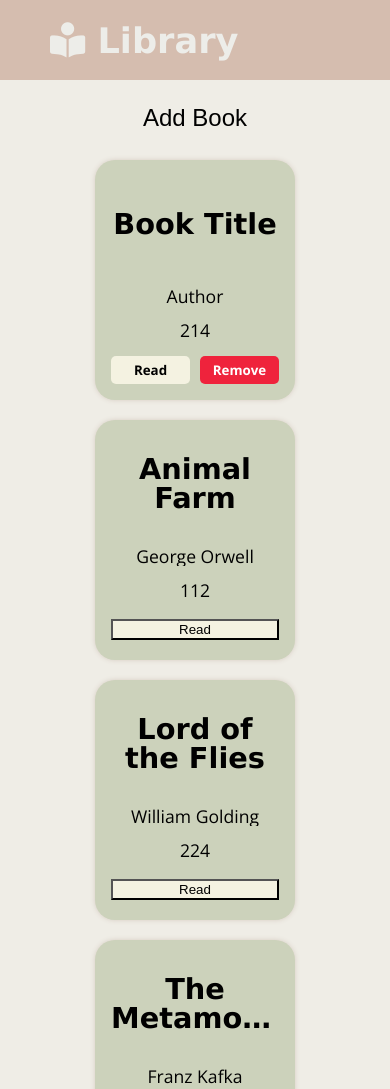
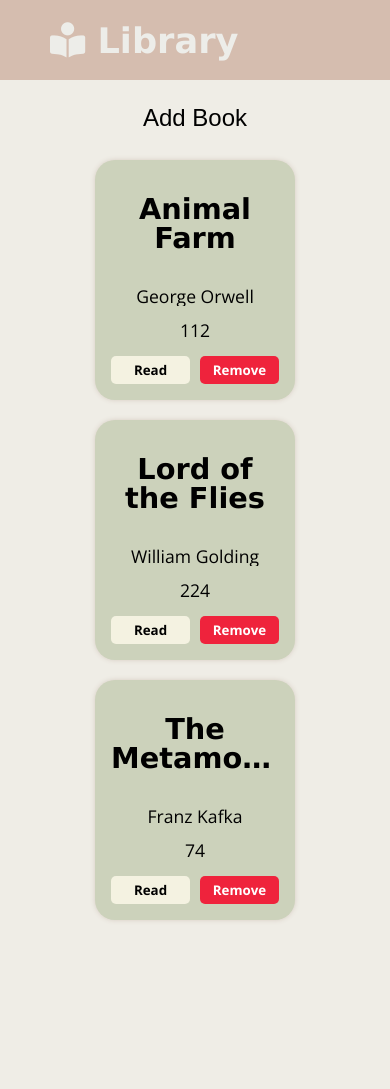
Before and after one commit to macl1214/library, a plain HTML site: page index.html in a window 390 px wide. Shown: the top 1089 px of the page. After the commit the page ends 1000 px from the top, so only its background shows below. Drawn offline with nearby package versions, Linux system fonts and the light colour scheme; a web font is replaced by a local one.

Commit message:
Add remove button functionality, update styling, and fix add book bug
Updated styling for read button when in not-read state. Fixed bug with submitting new book where variable was incorrect

```diff
--- a/css/stylesheet.css
+++ b/css/stylesheet.css
@@ -66,11 +66,13 @@ table {
   --logo-color: #edede9;
   --header-btn: #fbfaf8;
   --content-bg: #efede6;
+
   --book-card-bg: #ccd2bb;
   --has-read-btn-bg: #f4f2e1;
-  --not-read-btn-bg: #e63946;
+  --not-read-btn-bg: #c88f86;
   --remove-btn-bg: #ef233c;
   --remove-btn-font-color: #ffffff;
+
   --book-form-bg: #fdfcf7;
 }
 
--- a/index.html
+++ b/index.html
@@ -32,7 +32,7 @@
   </div>
   <div class="content">
     <button class="add-book-btn">Add Book</button>
-    <div class="book-card">
+    <!-- <div class="book-card">
       <div class="title-block">
         <span class="title">Book Title</span>
       </div>
@@ -44,7 +44,7 @@
       <div class="book-options">
         <button type="button" class="read-btn hasRead">Read</button>
         <button type="button" class="remove-btn">Remove</button>
-      </div>
+      </div> -->
     </div>
   </div>
 
--- a/js/script.js
+++ b/js/script.js
@@ -1,21 +1,21 @@
 /** Variables */
 
 // Element variables
-const content = document.querySelector('.content');
-const addBtn = document.querySelector('.add-book-btn');
-const bookFormCont = document.querySelector('.add-book-container');
-const bookForm = document.querySelector(".add-book-form");
-const closeBookForm = document.querySelector('.add-book-form .close-btn');
-const bookFormSubmitBtn = document.querySelector('.form-submit');
-const titleInput = document.querySelector('#title');
-const authorInput = document.querySelector('#author');
-const pagesInput = document.querySelector('#pages');
-const readFlag = document.querySelector('#read');
-const formError = document.querySelector('.form-error');
+// const content = document.querySelector('.content');
+// const addBtn = document.querySelector('.add-book-btn');
+// const bookFormCont = document.querySelector('.add-book-container');
+// const bookForm = document.querySelector(".add-book-form");
+// const closeBookForm = document.querySelector('.add-book-form .close-btn');
+// const bookFormSubmitBtn = document.querySelector('.form-submit');
+// const titleInput = document.querySelector('#title');
+// const authorInput = document.querySelector('#author');
+// const pagesInput = document.querySelector('#pages');
+// const readFlag = document.querySelector('#read');
+// const formError = document.querySelector('.form-error');
 
 // Library storage variables
-let myLibrary = [];
-let numOfBooks = 0;
+// let myLibrary = [];
+// let numOfBooks = 0;
 
 
 /** Class definitions */
@@ -118,6 +118,10 @@ class Library {
     }
   }
 
+  removeBook(bookId) {
+    this.#myLibrary[bookId] = '';
+  }
+
   getBookById(id) {
     if (id >= 0 && id < this.#numOfBooks) {
       return this.#myLibrary[id];
@@ -173,15 +177,21 @@ const libraryDisplayController = (() => {
     _content.appendChild(bookCard);
   };
 
+  const _createDomElement = (elemType) => {
+    return document.createElement(elemType);
+  }
+
   const _createEmptyBookCont = () => {
-    const bookCard = document.createElement('div');
-    const titleBlock = document.createElement('div');
-    const title = document.createElement('span');
-    const authorBlock = document.createElement('div');
-    const author = document.createElement('span');
-    const pages = document.createElement('div');
-    const bookId = document.createElement('div');
-    const readBtn = document.createElement('button');
+    const bookCard = _createDomElement('div');
+    const titleBlock = _createDomElement('div');
+    const title = _createDomElement('span');
+    const authorBlock = _createDomElement('div');
+    const author = _createDomElement('span');
+    const pages = _createDomElement('div');
+    const bookId = _createDomElement('div');
+    const bookOptions = _createDomElement('div');
+    const readBtn = _createDomElement('button');
+    const removeBtn = _createDomElement('button');
 
     bookCard.classList.add('book-card');
     titleBlock.classList.add('title-block');
@@ -191,16 +201,23 @@ const libraryDisplayController = (() => {
     pages.classList.add('pages');
     bookId.classList.add('book-id');
     bookId.setAttribute('hidden', '');
+    bookOptions.classList.add('book-options');
     readBtn.classList.add('read-btn');
+    removeBtn.classList.add('remove-btn');
+
+    removeBtn.innerText = 'Remove';
 
     titleBlock.appendChild(title);
     authorBlock.appendChild(author);
+
+    bookOptions.appendChild(readBtn);
+    bookOptions.appendChild(removeBtn);
 
     bookCard.appendChild(titleBlock);
     bookCard.appendChild(authorBlock);
     bookCard.appendChild(pages);
     bookCard.appendChild(bookId);
-    bookCard.appendChild(readBtn);
+    bookCard.appendChild(bookOptions);
 
     return bookCard;
   };
@@ -243,20 +260,35 @@ const libraryDisplayController = (() => {
     }
   };
 
+  const _toggleRead = (bookCard, book) => {
+    book.read = !book.read;
+    _setRead(bookCard, book.read);
+  }
+
+  const _removeBook = (bookCard, bookId) => {
+    _content.removeChild(bookCard);
+    _myLibrary.removeBook(bookId);
+  }
+
   /** Event Listener helper functions */
-  const _toggleRead = (e) => {
+  const _editBook = (e) => {
     const target = e.target;
+    const targetClass = target.classList[0];
 
-    if(target.classList.contains('read-btn')) {
-      const bookCard = target.parentElement;
+    // Read button or remove button
+    if(targetClass === 'read-btn' || targetClass ===  'remove-btn') {
+      const bookCard = target.parentElement.parentElement;
 
       const idDiv = bookCard.querySelector('.book-id');
       const bookId = Number.parseInt(idDiv.getAttribute('data-id'));
 
       const book = _myLibrary.getBookById(bookId);
-      book.read = !book.read;
 
-      _setRead(bookCard, book.read);
+      if (targetClass === 'read-btn') {
+        _toggleRead(bookCard, read);
+      } else {
+        _removeBook(bookCard, bookId);
+      }
     }
   }
 
@@ -302,13 +334,13 @@ const libraryDisplayController = (() => {
   };
 
   const _submitForm = () => {
-    if (_bookForm.reportValidity() && _validPages(bookForm)) {
+    if (_bookForm.reportValidity() && _validPages(_bookForm)) {
 
       const title = _titleInput.value.trim();
       const author = _authorInput.value.trim();
 
       if (_myLibrary.containsBook(title, author)) {
-        formError.innerText = '* This book is already in your library!'
+        _formError.innerText = '* This book is already in your library!'
 
       } else {
         const pages = _pagesInput.value;
@@ -329,8 +361,8 @@ const libraryDisplayController = (() => {
     _displayBooks();
     /** Event Listener  */
 
-    // Read Button
-    _content.addEventListener('click', _toggleRead);
+    // Read Button & Remove Button
+    _content.addEventListener('click', _editBook);
     // Show book form
     _addBtn.addEventListener('click', () => _bookFormCont.classList.add('show'));
     // Close book Form
```
